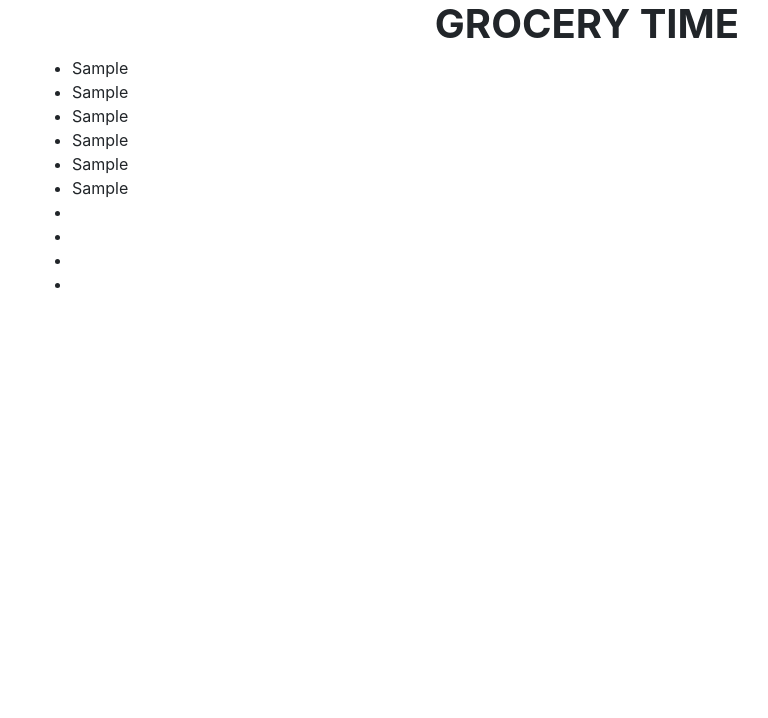
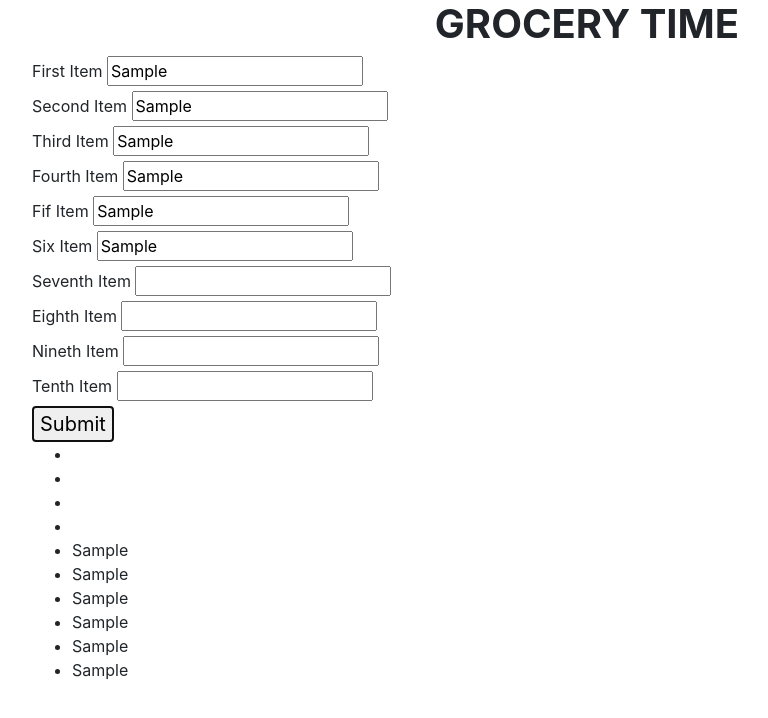
Before and after one commit to Triknives/ForloopGrocery, a plain HTML site: page index.html in a window 1280 px wide. Both pictures are taken after typing "Sample", "Sample", "Sample", "Sample", "Sample", "Sample" into the empty fields and a click on the button "Submit". Shown: the whole page, without its empty margins (53-821 px from the left). Drawn offline with Linux system fonts and the light colour scheme.

Commit message:
Change foreach to for loop

```diff
--- a/css/styles.css
+++ b/css/styles.css
@@ -8,6 +8,6 @@ h1 {
   text-align: center;
 }
 
-#listDump {
+/* #listDump {
   display: none;
-}
+} */
--- a/index.html
+++ b/index.html
@@ -6,7 +6,7 @@
     <link rel="stylesheet" href="css/styles.css">
     <script src="js/jquery-3.4.1.js" charset="utf-8"></script>
     <script src="js/scripts.js" charset="utf-8"></script>
-    <title></title>
+    <title>Shopping</title>
   </head>
   <body>
     <div class="container">
--- a/js/scripts.js
+++ b/js/scripts.js
@@ -5,27 +5,80 @@ var userInput = [];
 $(document).ready(function(){
   $("#groceryList").submit(function(event){
 
-    var tags = ["item1", "item2", "item3", "item4", "item5", "item6", "item7", "item8", "item9", "item10", ]
+    var tags = ["item1", "item2", "item3", "item4", "item5", "item6", "item7", "item8", "item9", "item10"];
 
-    tags.forEach(function (tag) {
-      userInput.push($("#" + tag).val());
-    });
+    for (var i = 0; i < tags.length; i++) {
+      userInput.push($("#" + tags[i]).val());
+    }
+      for (var i = 0; i < userInput.length; i++) {
+        $("#listDump").prepend("<li>" + userInput[i] + "</li>");
 
-    userInput.sort();
+        var answer = userInput.toString();
 
-    // console.log(userInput);
-    userInput.forEach(function(item){
-      $("#listDump").prepend("<li>" + item + "</li>");
-    });
-
-    var answer = userInput.toString();
-    answer = answer.toUpperCase();
-
-    $("#groceryList").hide();
-    $("#listDump").slideToggle("slow");
+    }
 
 
-    console.log(answer);
+
     event.preventDefault();
   });
 });
+
+
+
+
+
+
+
+
+
+
+
+
+
+
+
+
+
+
+
+
+
+
+
+
+
+//
+// var userInput = [];
+//
+//
+// $(document).ready(function(){
+//   $("#groceryList").submit(function(event){
+//
+//     var tags = ["item1", "item2", "item3", "item4", "item5", "item6", "item7", "item8", "item9", "item10", ]
+//
+//     tags.forEach(function (tag) {
+//       userInput.push($("#" + tag).val());
+//       console.log(userInput);
+//     });
+//
+//     for (var i = 0; i < tags.length; i++) {
+//       userInput.push($("#" + tags[i]).val());
+// }
+//     // userInput.sort();
+//
+//     // console.log(userInput);
+//     userInput.forEach(function(item){
+//       $("#listDump").prepend("<li>" + item + "</li>");
+//     });
+//     // This var process is needed to allow the use of toUpperCase to take effect.  (Making a string first)
+//     // var answer = userInput.toString();
+//     // answer = answer.toUpperCase();
+//
+//     $("#groceryList").hide();
+//     $("#listDump").slideToggle("slow");
+//
+//
+//     console.log(answer);
+//     event.preventDefault();
+//   });
+// });
```
